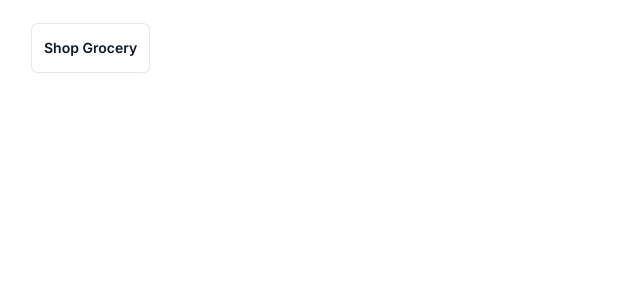
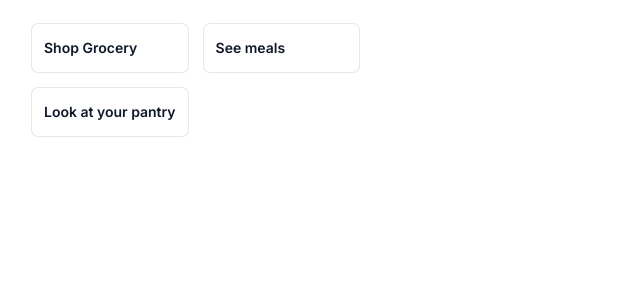
Before and after one commit to beto2do/mandado, a Next.js app: page / in a window 1280 px wide. Shown: the top 300 px of the page, without its empty margins (0-640 px from the left). Built offline with nearby package versions, Linux system fonts and the light colour scheme.

Commit message:
add route for other pages

```diff
--- /dev/null
+++ b/src/app/(kitchen)/meal/[id]/page.tsx
@@ -0,0 +1,3 @@
+export default function Page({  params }: { params : { id: string}}) {
+    return <p> TODO - see detail of meal with id: {params.id}</p>
+}
--- /dev/null
+++ b/src/app/(kitchen)/meal/page.tsx
@@ -0,0 +1,3 @@
+export default function Meal() {
+    return <p>TODO - Make the meal page</p>
+}
--- /dev/null
+++ b/src/app/(kitchen)/pantry/page.tsx
@@ -0,0 +1,3 @@
+export default function Pantry() {
+    return <p>TODO - Make the pantry page</p>
+}
--- a/src/app/components/common/button.tsx
+++ b/src/app/components/common/button.tsx
@@ -1,7 +1,7 @@
 export default function Button({onClick, children}: {onClick: any, children:any}) {
     return (
         <button
-            className='pointer-events-auto rounded-md bg-blue-600 px-3 py-2 text-[0.8125rem] font-semibold leading-5 text-white hover:bg-blue-500'
+            className='pointer-events-auto rounded-md bg-red-600 px-3 py-2 text-[0.8125rem] font-semibold leading-5 text-white hover:bg-red-500'
             onClick={e => {
                 e.stopPropagation();
                 onClick();
--- /dev/null
+++ b/src/app/models/tile.tsx
@@ -0,0 +1,4 @@
+export default interface Tile {
+    name: string,
+    url: string
+}
--- a/src/app/page.tsx
+++ b/src/app/page.tsx
@@ -1,22 +1,43 @@
 import Link from 'next/link'
+import Tile from './models/tile'
 
 export default function Home() {
 
+  const tiles: Tile[] = [
+    {
+      name: 'Shop Grocery',
+      url: '/shop'
+    },
+    {
+      name: 'See meals',
+      url: '/meal'
+    },
+    {
+      name: 'Look at your pantry',
+      url: '/pantry'
+    },
+  ];
+
+  const markupTiles = tiles.map((tile: Tile) => {
     return (
-    <main className="flex justify-between">
-      <ul className="p-4 sm:px-8 sm:pt-6 sm:pb-8 lg:p-4 xl:px-8 xl:pt-6 xl:pb-8 grid grid-cols-1 sm:grid-cols-2 lg:grid-cols-1 xl:grid-cols-2 gap-4 text-sm leading-6">
       <li className="group cursor-pointer rounded-md p-3 bg-white ring-1 ring-slate-200 shadow-sm hover:bg-blue-500 hover:ring-blue-500 hover:shadow-md dark:bg-slate-700 dark:ring-0 dark:highlight-white/10 dark:hover:bg-blue-500">
-          <Link href="/shop">
+        <Link href={tile.url}>
           <dl className="grid sm:block lg:grid xl:block grid-cols-2 grid-rows-2 items-center">
           <div>
-              <dt className="sr-only">Title</dt>
+            <dt className="sr-only">{tile.name}</dt>
             <dd className="group-hover:text-white font-semibold text-slate-900">
-                Shop Grocery
+            {tile.name}
             </dd>
           </div>
           </dl>
         </Link>
       </li>
+    );
+  });
+  return (
+    <main className="flex justify-between">
+      <ul className="p-4 sm:px-8 sm:pt-6 sm:pb-8 lg:p-4 xl:px-8 xl:pt-6 xl:pb-8 grid grid-cols-1 sm:grid-cols-2 lg:grid-cols-1 xl:grid-cols-2 gap-4 text-sm leading-6">
+        {markupTiles}
       </ul>
     </main>
   )
```
Lines whose indentation alone changed are shown as unchanged.
